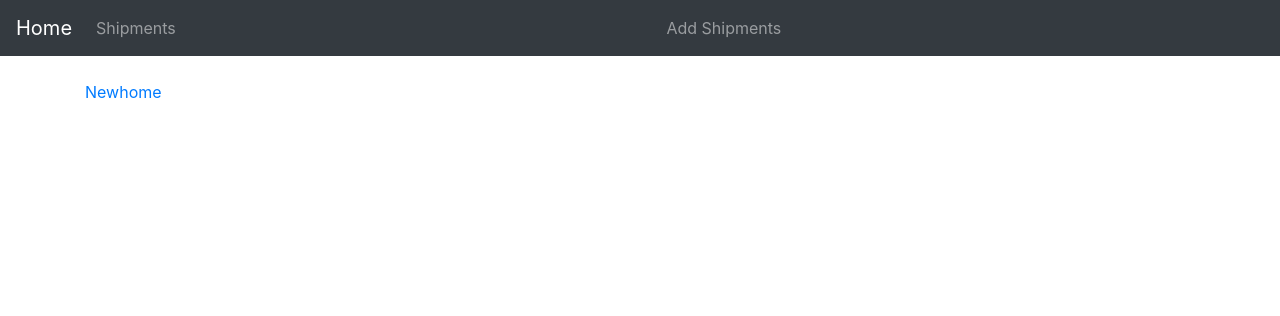
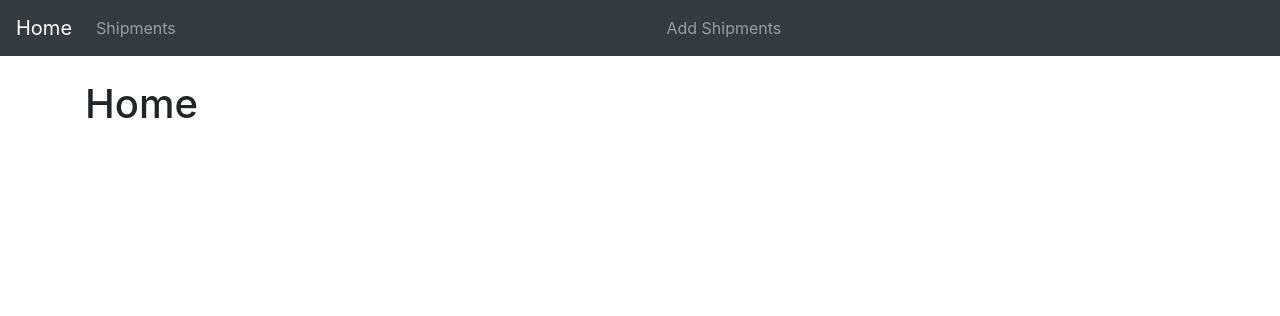
Before and after one commit to pmcquaid1/Dashboard, a Django app: page / in a window 1280 px wide. Shown: the top 316 px of the page. Run offline with Django 5.2, Linux system fonts and the light colour scheme; parts of the project's set-up code (start-up, migrations or seed data) failed here and were passed over.

Commit message:
added page title to home.html

```diff
--- a/dash_board/templates/home.html
+++ b/dash_board/templates/home.html
@@ -1,7 +1,7 @@
 {% extends 'base.html' %}
 
 {% block content %}
-<a href="{% url 'shipments'%}">Newhome</a><br/>
+	<h1>Home</h1>
 
 
 {% endblock %}
```
